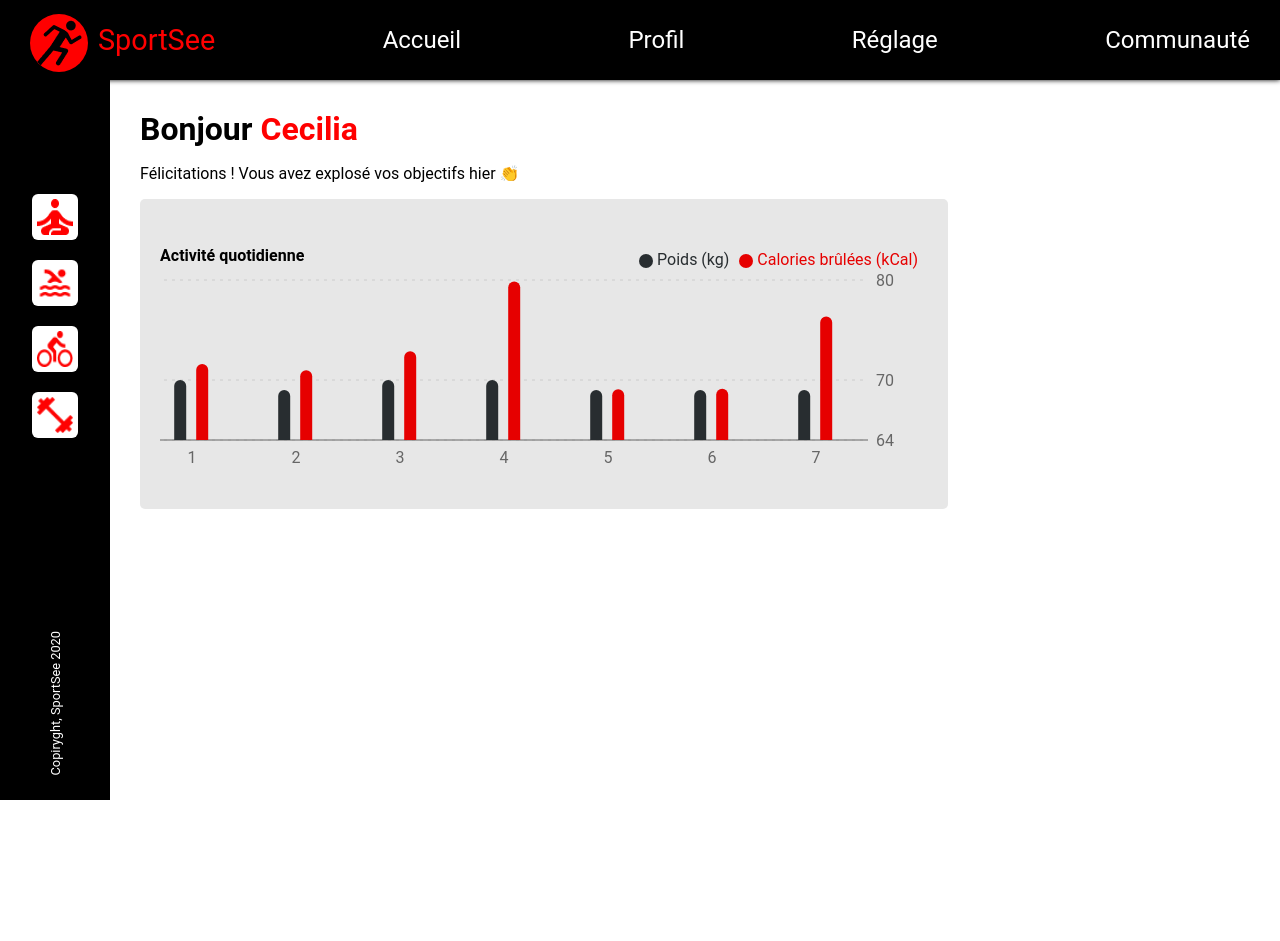
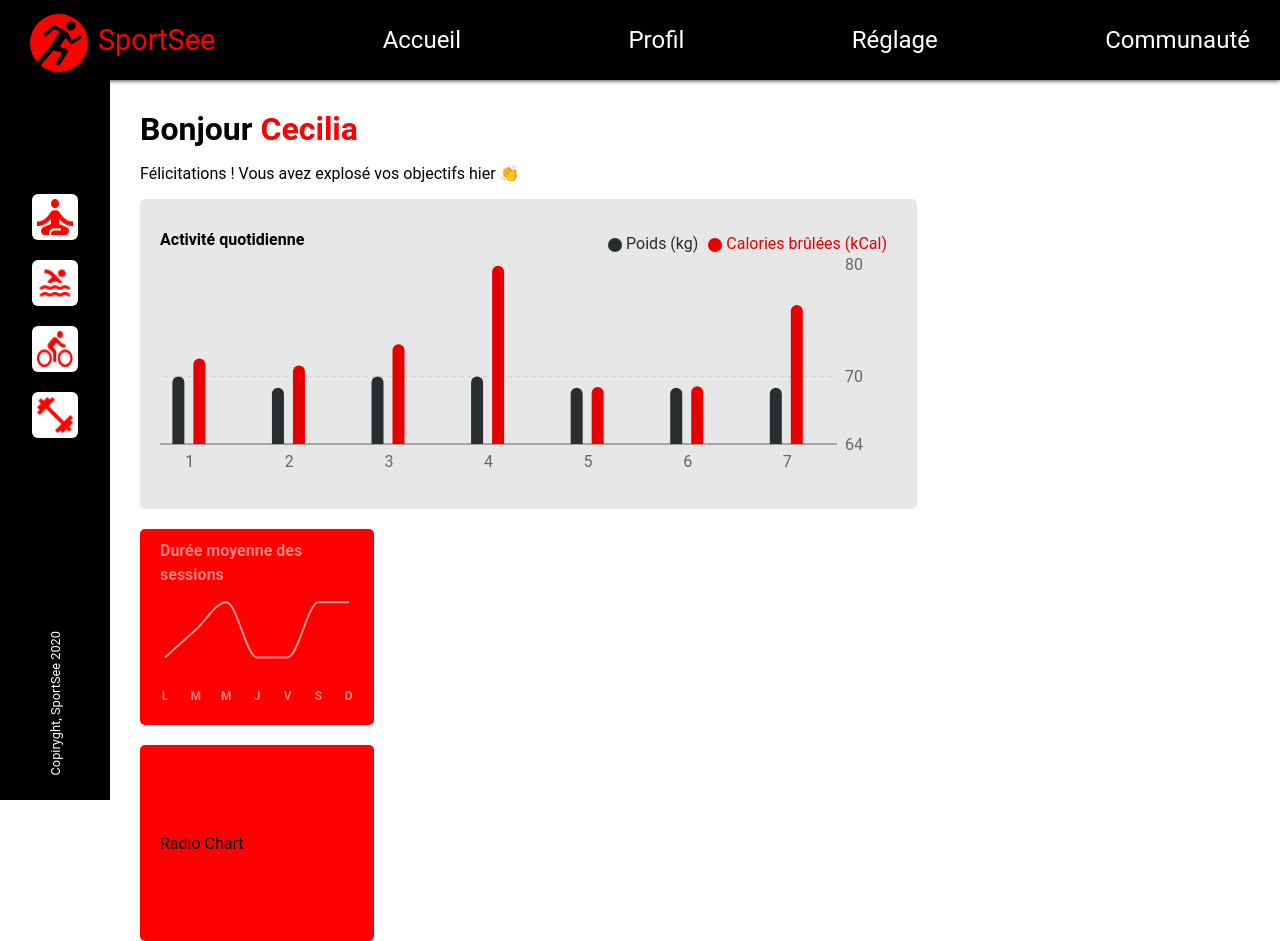
Before and after one commit to JonathanChosson/JonathanChosson_12_05052022, a React (Create React App) app: page / in a window 1280 px wide. Before the commit the page ends 800 px from the top, so only its background shows below. Built offline with nearby package versions, Linux system fonts and the light colour scheme; the HTML template or start-up script is replaced by a standard one.

Commit message:
[JSX/CSS] Finalisation of LineChart component :zap:

```diff
--- a/src/Components/BarChartVue.jsx
+++ b/src/Components/BarChartVue.jsx
@@ -15,14 +15,24 @@ import '../Styles/Components/BarChartVue.css'
 const BarChartVue = ({ userId, env }) => {
     const [userData, setUserData] = useState([])
 
+    /**
+     * Rename XAxis
+     * @param {number} tickItem
+     * @returns iteration of previous
+     */
     const formatXAxis = (tickItem) => {
         return tickItem + 1
     }
 
+    /**
+     * Show tooltip
+     * @param {object} param0 destructuration to get item active and payload
+     * @returns tooltip
+     */
     const CustomTooltip = ({ active, payload }) => {
         if (active && payload && payload.length) {
             return (
-                <div className="custom-tooltip">
+                <div className="custom-tooltip-barChart">
                     <p className="kg">{`${payload[0].value}kg`}</p>
                     <p className="kcal">{`${payload[1].value}Kcal`}</p>
                 </div>
@@ -45,7 +55,7 @@ const BarChartVue = ({ userId, env }) => {
             <ResponsiveContainer height={250}>
                 <BarChart
                     data={userData}
-                    margin={{ top: 0, right: 0, left: -20, bottom: 30 }}
+                    margin={{ top: 0, right: 0, left: -20, bottom: 10 }}
                     barCategoryGap="30%"
                 >
                     <Legend
--- /dev/null
+++ b/src/Components/LineChartVue.jsx
@@ -0,0 +1,85 @@
+import React, { useEffect, useState } from 'react'
+import {
+    LineChart,
+    Line,
+    XAxis,
+    YAxis,
+    Tooltip,
+    ResponsiveContainer,
+} from 'recharts'
+import { callMock } from '../Data/callMock'
+import '../Styles/Components/LineChart.css'
+
+const LineChartVue = ({ userId, env }) => {
+    const [userData, setUserData] = useState([])
+
+    useEffect(() => {
+        if (env === 'mock') {
+            callMock('/average-sessions', userId).then((data) =>
+                setUserData(data[0])
+            )
+        }
+    }, [env, userId])
+
+    const daysWeek = { 1: 'L', 2: 'M', 3: 'M', 4: 'J', 5: 'V', 6: 'S', 7: 'D' }
+    const formatDay = (item) => daysWeek[item]
+
+    const CustomTooltip = ({ active, payload }) => {
+        if (active && payload && payload.length) {
+            return (
+                <div className="custom-tooltip-lineChart">
+                    <p className="min">{`${payload[0].value} min`}</p>
+                </div>
+            )
+        }
+        return null
+    }
+
+    return (
+        <div className="Linechart">
+            <p className="Linechart__p">Durée moyenne des sessions</p>
+            <ResponsiveContainer width="100%" height="100%">
+                <LineChart
+                    data={userData}
+                    margin={{ top: 0, right: 0, left: 0, bottom: 10 }}
+                >
+                    <XAxis
+                        dataKey="day"
+                        tickFormatter={formatDay}
+                        axisLine={false}
+                        tickMargin={0}
+                        tickLine={false}
+                        stroke="rgba(255, 255, 255, 0.5)"
+                        padding={{ left: 5, right: 5 }}
+                        fontSize={12}
+                        fontWeight={600}
+                    />
+                    <YAxis hide domain={['dataMin-10', 'dataMax+20']} />
+                    <Tooltip
+                        cursor={{
+                            stroke: 'black',
+                            strokeOpacity: 0.1,
+                            strokeWidth: 60,
+                        }}
+                        content={<CustomTooltip />}
+                    />
+                    <Line
+                        type="monotone"
+                        dataKey="sessionLength"
+                        stroke="rgba(255, 255, 255, 0.6)"
+                        strokeWidth={2}
+                        activeDot={{
+                            background: '#FFFFFF',
+                            stroke: 'rgba(255, 255, 255, 0.198345)',
+                            strokeWidth: 10,
+                            r: 4,
+                        }}
+                        dot={{ r: 0 }}
+                    />
+                </LineChart>
+            </ResponsiveContainer>
+        </div>
+    )
+}
+
+export default LineChartVue
--- a/src/Components/Main.jsx
+++ b/src/Components/Main.jsx
@@ -2,6 +2,8 @@ import React, { useEffect, useState } from 'react'
 import { callMock } from '../Data/callMock'
 import '../Styles/Components/Main.css'
 import BarChartVue from './BarChartVue'
+import LineChartVue from './LineChartVue'
+import RadioChartVue from './RadioChartVue'
 
 const Main = ({ userId, env }) => {
     const [userData, setUserData] = useState([])
@@ -26,6 +28,8 @@ const Main = ({ userId, env }) => {
             <div className="Main__chart">
                 <div className="Main__chart__left">
                     <BarChartVue userId={userId} env={env}></BarChartVue>
+                    <LineChartVue userId={userId} env={env}></LineChartVue>
+                    <RadioChartVue userId={userId} env={env}></RadioChartVue>
                 </div>
             </div>
         </div>
--- /dev/null
+++ b/src/Components/RadioChartVue.jsx
@@ -0,0 +1,8 @@
+import React from 'react'
+import '../Styles/Components/RadioChartVue.css'
+
+const RadioChartVue = ({ userId, env }) => {
+    return <div className="RadioChartVue">Radio Chart</div>
+}
+
+export default RadioChartVue
--- a/src/Data/callMock.js
+++ b/src/Data/callMock.js
@@ -28,6 +28,11 @@ export async function callMock(callType, id) {
                 dataReturn = [resp.data.data.sessions]
             })
             break
+        case '/user/18/average-sessions':
+            await axios.get('./mock_averageSessionsUser.JSON').then((resp) => {
+                dataReturn = [resp.data.data.sessions]
+            })
+            break
         default:
     }
     return dataReturn
--- a/src/Styles/Components/BarChartVue.css
+++ b/src/Styles/Components/BarChartVue.css
@@ -1,10 +1,10 @@
 .BarChart {
     background-color: #e7e7e7;
     border-radius: 5px;
-    padding: 0px 20px 20px 20px;
-    position: absolute;
-    height: 290px;
-    width: 60%;
+    padding: 0px 20px 10px 20px;
+    /* position: absolute; */
+    height: 300px;
+    /* width: 60%; */
     flex: 1 100%;
 }
 
@@ -14,7 +14,7 @@
     top: 31px;
 }
 
-.custom-tooltip {
+.custom-tooltip-barChart {
     background-color: #e60000;
     color: white;
     font-size: 12px;
--- /dev/null
+++ b/src/Styles/Components/LineChart.css
@@ -0,0 +1,33 @@
+.Linechart {
+    width: 25%;
+    height: 196px;
+    margin-top: 20px;
+    background-color: red;
+    border-radius: 5px;
+    padding: 0px 20px 0px 20px;
+    display: flex;
+    /* position: absolute; */
+    flex-direction: column;
+    align-content: center;
+    justify-content: center;
+}
+
+.custom-tooltip-lineChart {
+    text-align: center;
+    padding: 2px;
+    font-size: 10px;
+    font-weight: bold;
+    background-color: #ffffff;
+}
+
+.Linechart__p {
+    position: relative;
+    margin: 0px;
+    margin-bottom: -30px;
+    top: 10px;
+    font-size: 16px;
+    font-weight: 600;
+    line-height: 24px;
+    color: #ffffff;
+    opacity: 0.5;
+}
--- a/src/Styles/Components/Main.css
+++ b/src/Styles/Components/Main.css
@@ -19,5 +19,5 @@
 }
 
 .Main__chart__left {
-    width: 60%;
+    width: 70%;
 }
--- /dev/null
+++ b/src/Styles/Components/RadioChartVue.css
@@ -0,0 +1,13 @@
+.RadioChartVue {
+    width: 25%;
+    height: 196px;
+    margin-top: 20px;
+    background-color: red;
+    border-radius: 5px;
+    padding: 0px 20px 0px 20px;
+    display: flex;
+    /* position: absolute; */
+    flex-direction: column;
+    align-content: center;
+    justify-content: center;
+}
```
Also changed, not shown: src/Components/Linechart.jsx (deleted).
